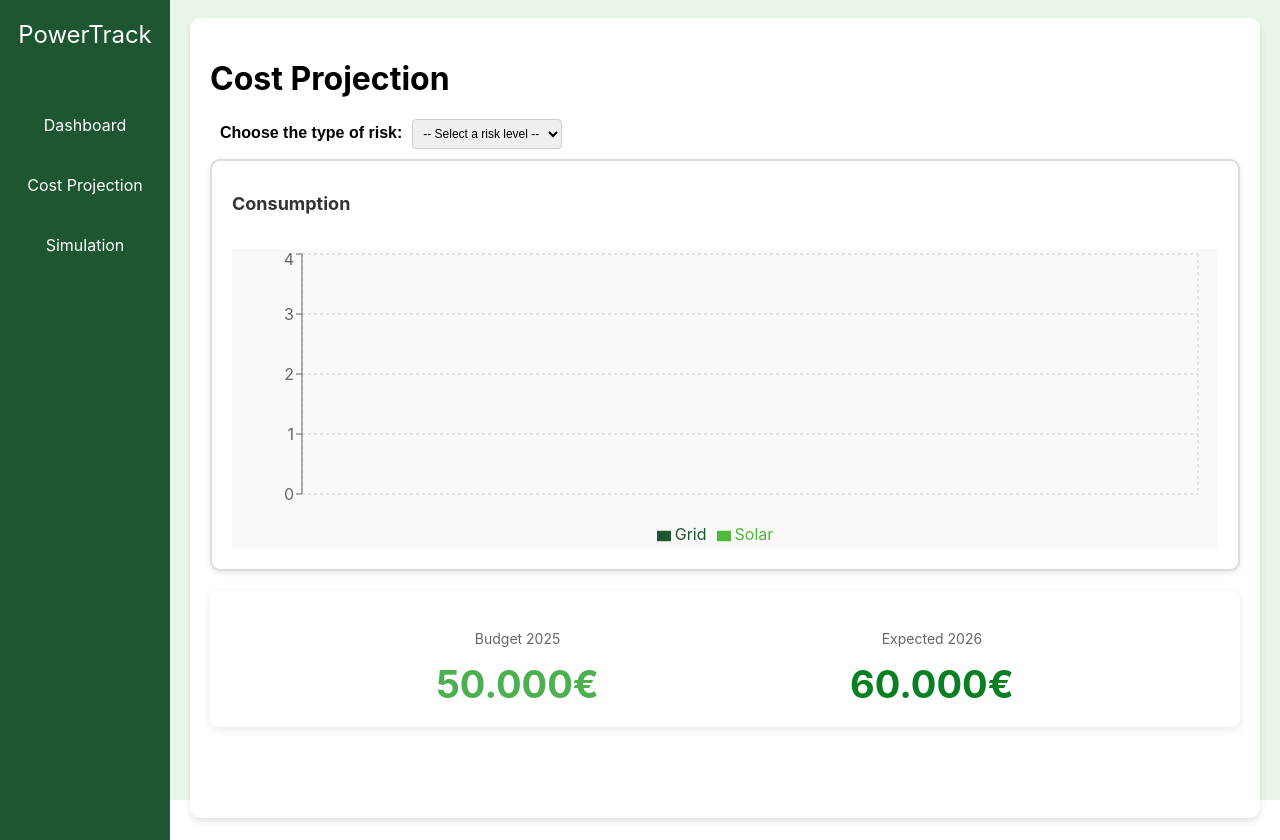
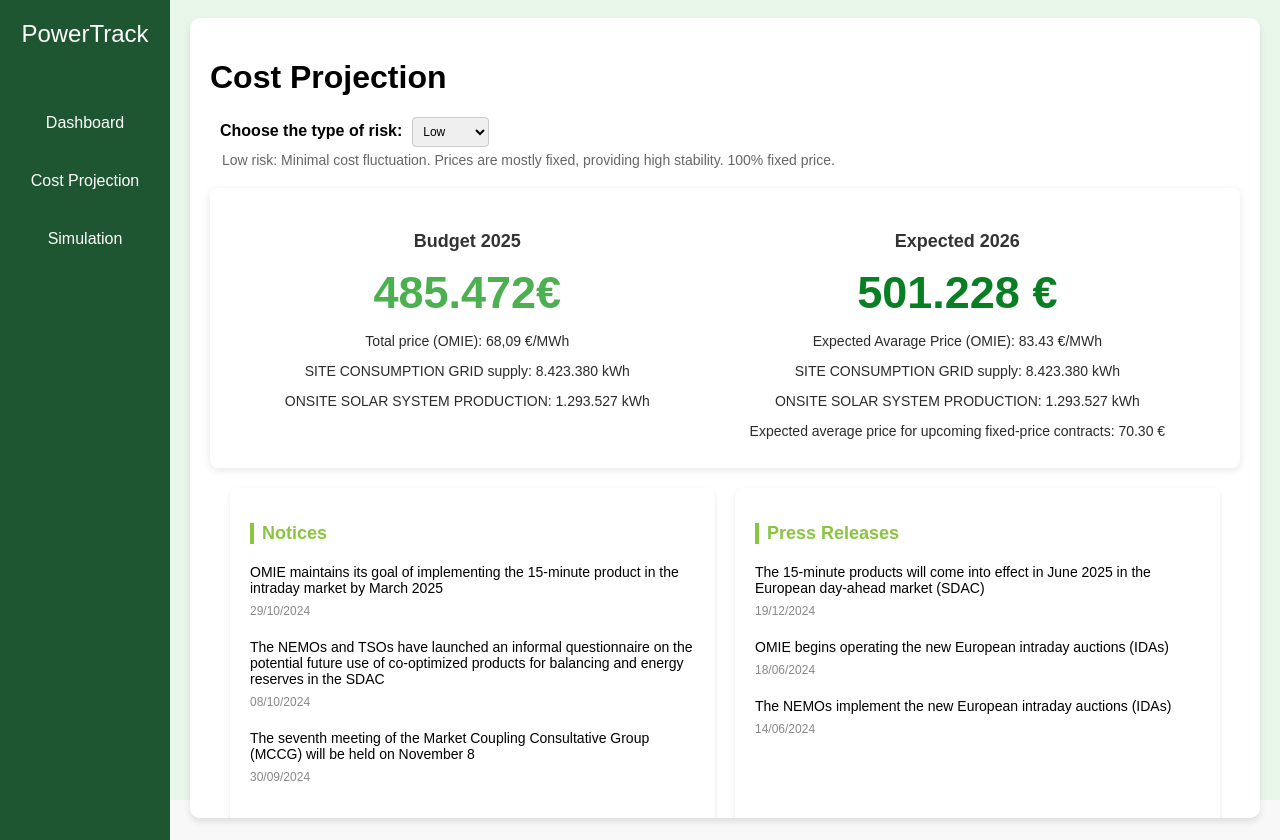
Before and after one commit to noracadella/PowerTrack, a React (Create React App) app in the folder frontend/: page /prediction in a window 1280 px wide. Built offline with nearby package versions, Linux system fonts and the light colour scheme; no server answers.

Commit message:
projection cost

```diff
--- a/frontend/src/components/PredictionScreen.js
+++ b/frontend/src/components/PredictionScreen.js
@@ -1,18 +1,29 @@
 import React, { useState } from 'react';
-import BarChartCard from "./BarChartCard";
 import "../css/RiskSelector.css";
+import "../css/LineChartCard.css";
+import "../css/Projection.css";
 
 const PredictionScreen = () => {
-    const [selectedRisk, setSelectedRisk] = useState("");
+
+    const [selectedRisk, setSelectedRisk] = useState("low");
 
     const riskDescriptions = {
-        low: "Low risk: Minimal cost fluctuation. Prices are mostly fixed, providing high stability.",
-        medium: "Medium risk: Moderate exposure to market prices. Example: 50% fixed price (future market) and 50% variable price (spot market).",
-        high: "High risk: High exposure to price changes. Costs fluctuate based entirely on the spot market."
+        low: "Low risk: Minimal cost fluctuation. Prices are mostly fixed, providing high stability. 100% fixed price.",
+        medium: "Medium risk: Moderate exposure to market prices. 50% fixed price (future market) and 50% variable price (spot market). ",
+        high: "High risk: High exposure to price changes. Costs fluctuate based entirely on the spot market. 20% fixed price and 80% variable price (spot market)."
     };
+
+    const [selectedBudget, setSelectedBudget] = useState("low");
+
+    const expectedBudget = {
+        low: "501.228 €",
+        medium: "548.035 €",
+        high: "576.120 €"
+    }
 
     const handleRiskChange = (event) => {
         setSelectedRisk(event.target.value);
+        setSelectedBudget(event.target.value);
     };
 
     return (
@@ -29,7 +40,6 @@ const PredictionScreen = () => {
                     onChange={handleRiskChange}
                     className="risk-dropdown"
                 >
-                    <option value="">-- Select a risk level --</option>
                     <option value="low">Low</option>
                     <option value="medium">Medium</option>
                     <option value="high">High</option>
@@ -41,20 +51,62 @@ const PredictionScreen = () => {
                 )}
             </div>
 
-            <BarChartCard activeChart={"Monthly"}/>
-
             <div className="budget-comparison">
                 <div className="budget-row">
                     <div className="budget-item">
-                        <p className="small-text">Budget 2025</p>
-                        <p className="budget-value">50.000€</p>
+                        <p className="chart-title">Budget 2025</p>
+                        <p className="budget-value">485.472€</p>
+                        <p className="info-text">Total price (OMIE): 68,09 €/MWh </p>
+                        <p className="info-text">SITE CONSUMPTION GRID supply: 8.423.380 kWh</p>
+                        <p className="info-text">ONSITE SOLAR SYSTEM PRODUCTION: 1.293.527 kWh</p>
                     </div>
                     <div className="budget-item">
-                        <p className="small-text">Expected 2026</p>
-                        <p className="budget-value">60.000€</p>
+                        <p className="chart-title">Expected 2026</p>
+                        <p className="budget-value">{expectedBudget[selectedBudget]}</p>
+                        <p className="info-text">Expected Avarage Price (OMIE): 83.43 €/MWh </p>
+                        <p className="info-text">SITE CONSUMPTION GRID supply: 8.423.380 kWh</p>
+                        <p className="info-text">ONSITE SOLAR SYSTEM PRODUCTION: 1.293.527 kWh</p>
+                        <p className='info-text'>Expected average price for upcoming fixed-price contracts: 70.30 €</p>
                     </div>
                 </div>
             </div>
+
+            <div className="container">
+      <div className="section">
+        <h2 className="section-title">Notices</h2>
+        <ul className="list">
+          <li>
+            <p>OMIE maintains its goal of implementing the 15-minute product in the intraday market by March 2025</p>
+            <span className="date">29/10/2024</span>
+          </li>
+          <li>
+            <p>The NEMOs and TSOs have launched an informal questionnaire on the potential future use of co-optimized products for balancing and energy reserves in the SDAC</p>
+            <span className="date">08/10/2024</span>
+          </li>
+          <li>
+            <p>The seventh meeting of the Market Coupling Consultative Group (MCCG) will be held on November 8</p>
+            <span className="date">30/09/2024</span>
+          </li>
+        </ul>
+      </div>
+      <div className="section">
+        <h2 className="section-title">Press Releases</h2>
+        <ul className="list">
+          <li>
+            <p>The 15-minute products will come into effect in June 2025 in the European day-ahead market (SDAC)</p>
+            <span className="date">19/12/2024</span>
+          </li>
+          <li>
+            <p>OMIE begins operating the new European intraday auctions (IDAs)</p>
+            <span className="date">18/06/2024</span>
+          </li>
+          <li>
+            <p>The NEMOs implement the new European intraday auctions (IDAs)</p>
+            <span className="date">14/06/2024</span>
+          </li>
+        </ul>
+      </div>
+    </div>
         </div>
     );
 };
--- /dev/null
+++ b/frontend/src/css/Projection.css
@@ -0,0 +1,70 @@
+/* Estilos globales */
+body {
+    font-family: Arial, sans-serif;
+    background-color: #f8f8f8;
+    margin: 0;
+    padding: 0;
+  }
+
+  /* Contenedor principal */
+  .container {
+    display: flex;
+    justify-content: space-between;
+    padding: 20px;
+    max-width: 1200px;
+    margin: 0 auto;
+    gap: 20px;
+  }
+
+  /* Secciones */
+  .section {
+    background: #fff;
+    padding: 20px;
+    border-radius: 8px;
+    box-shadow: 0 2px 4px rgba(0, 0, 0, 0.1);
+    flex: 1;
+  }
+
+  /* Títulos */
+  .section-title {
+    color: #8ac441;
+    font-size: 18px;
+    margin-bottom: 20px;
+    border-left: 4px solid #8ac441;
+    padding-left: 8px;
+  }
+
+  /* Lista */
+  .list {
+    list-style: none;
+    padding: 0;
+    margin: 0;
+  }
+
+  .list li {
+    margin-bottom: 20px;
+  }
+
+  .list p {
+    margin: 0 0 5px;
+    font-size: 14px;
+  }
+
+  .date {
+    font-size: 12px;
+    color: #888;
+  }
+
+  /* Enlaces */
+  .link {
+    display: inline-block;
+    margin-top: 20px;
+    font-size: 14px;
+    color: #8ac441;
+    text-decoration: none;
+    font-weight: bold;
+  }
+
+  .link:hover {
+    text-decoration: underline;
+  }
--- a/frontend/src/css/RiskSelector.css
+++ b/frontend/src/css/RiskSelector.css
@@ -59,18 +59,30 @@
     margin-top: 10px;
   }
 
+  .budget-row-expected {
+    display: flex;
+    justify-content: flex-start;
+  }
+
   .budget-item {
     text-align: center; /* Centra el texto dentro de cada presupuesto */
 
   }
 
   .small-text {
+    justify-content: flex-start;
     font-size: 14px;
     color: #666; /* Color más sutil para el año */
   }
 
+  .info-text {
+    justify-content: right;
+    font-size: 14px;
+    color: #2b2b2b;
+  }
+
   .budget-value {
-    font-size: 38px; /* Tamaño más grande para los valores */
+    font-size: 45px; /* Tamaño más grande para los valores */
     font-weight: bold;
     margin: 5px 0;
   }
```
